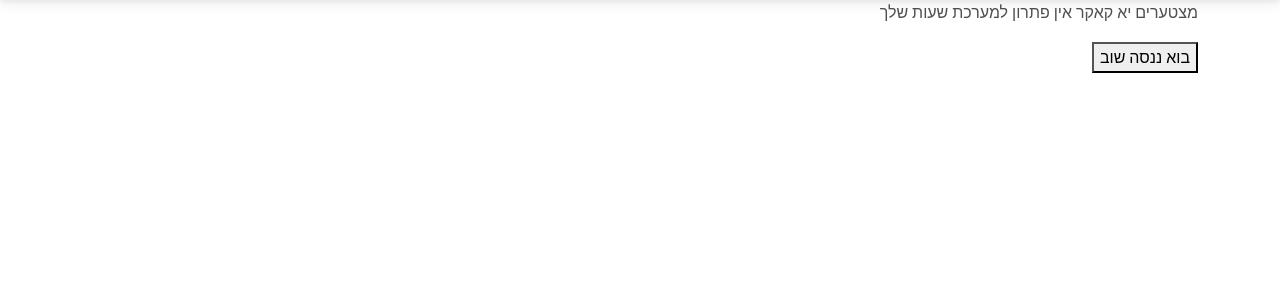
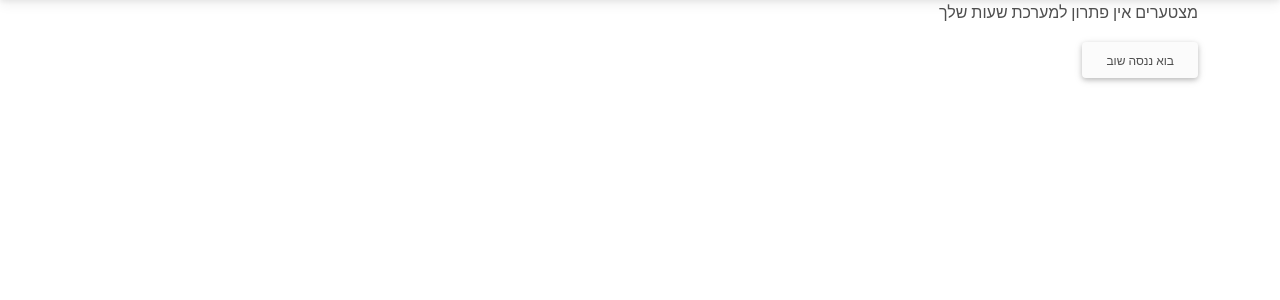
Before and after one commit to matanm28/PlanIlan, a Django app: template templates/timetable_generator/build_timetable.html in a window 1280 px wide. Shown: the part 59-359 px from the top of the page. Run offline with Django 3.2, Linux system fonts and the light colour scheme; the template is opened without the code that fills it, so the values that code supplies are empty; parts of the project's set-up code (start-up, migrations or seed data) failed here and were passed over; some libraries are stand-ins or nearby versions.

Commit message:
Fixed the part of no solution in build timetable template

```diff
--- a/templates/timetable_generator/build_timetable.html
+++ b/templates/timetable_generator/build_timetable.html
@@ -49,7 +49,7 @@
             {% endfor %}
         </div>
     {% else %}
-        <p>מצטערים יא קאקר אין פתרון למערכת שעות שלך</p>
-        <button>בוא ננסה שוב</button>
+        <p>מצטערים אין פתרון למערכת שעות שלך</p>
+        <a class="btn btn-light" type="submit" href="{% url 'pick-deps' %}">בוא ננסה שוב</a>
     {% endif %}
 {% endblock %}
```
